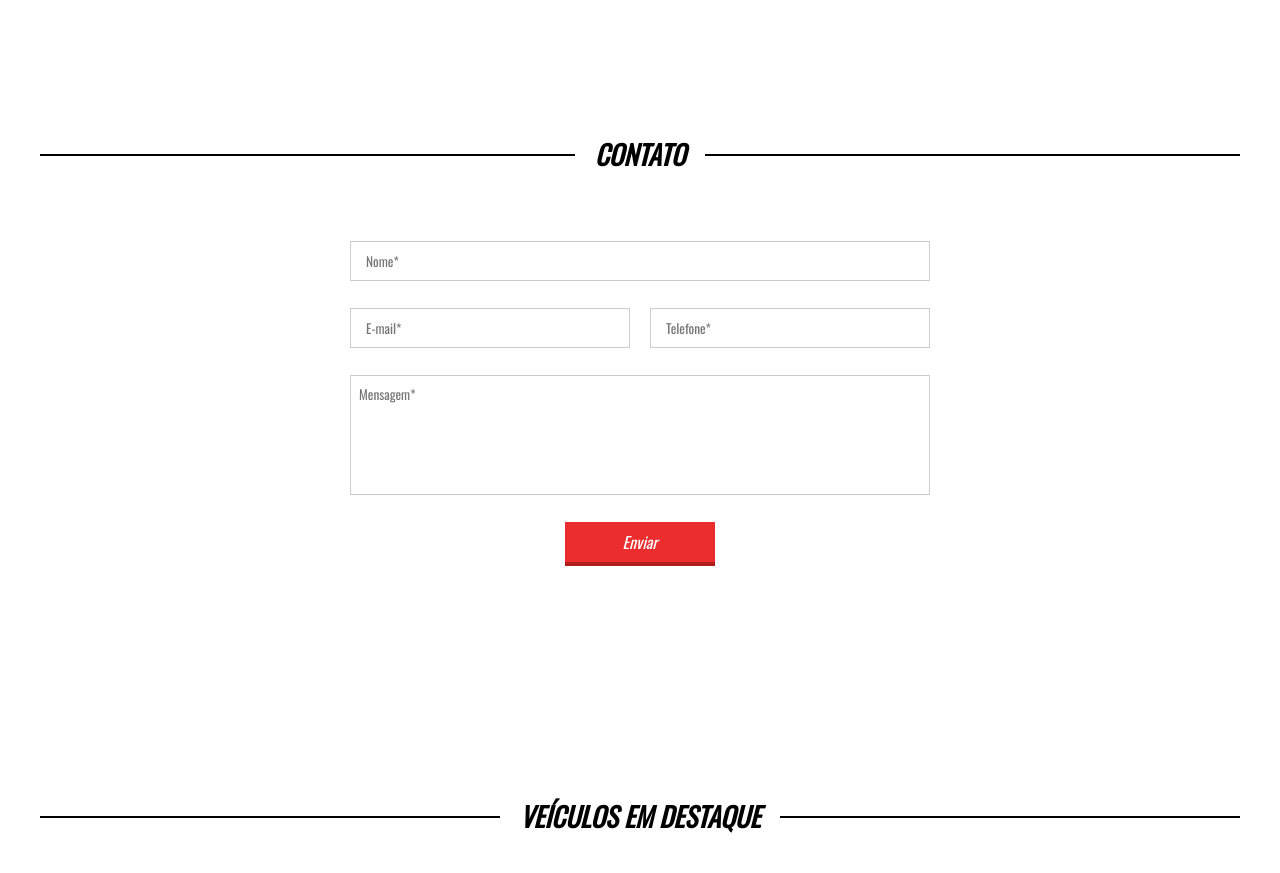
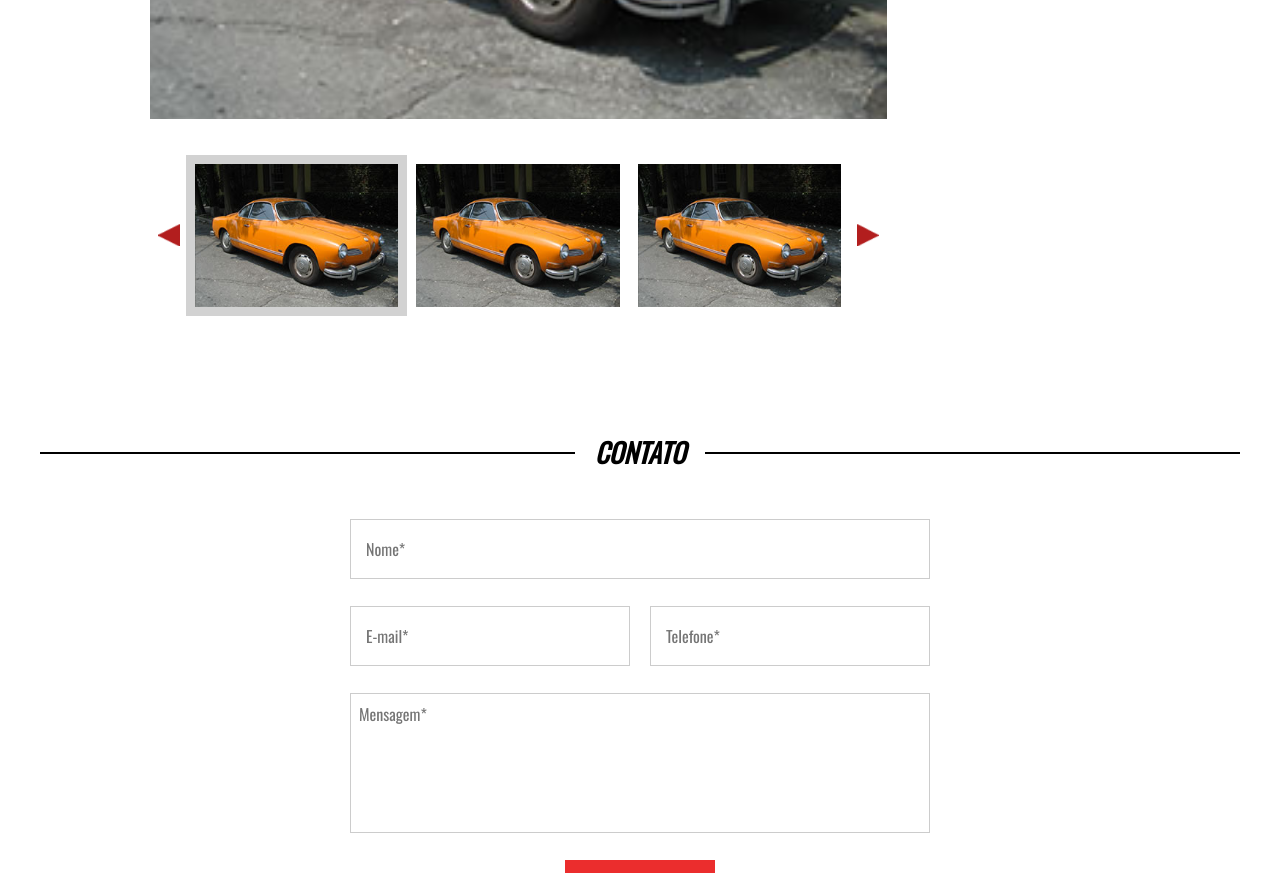
Before and after one commit to V1nnys/Danki-code, a PHP site: page /veiculo1.html in a window 1280 px wide. Shown: the part 751-1624 px from the top of the page. Run offline with PHP 8.4, Linux system fonts and the light colour scheme.

Commit message:
Projeto_05
Venda single

```diff
--- a/Projeto_pratico_05/Css/css5.css
+++ b/Projeto_pratico_05/Css/css5.css
@@ -300,12 +300,12 @@
 }
 
 section.contato {
-  padding: 80px 2%;
+  padding: 80px 2% 0 2%;
 }
 
 section.contato form {
   max-width: 600px;
-  margin: 50px auto;
+  margin: 30px auto;
 }
 
 section.contato .input-wraper {
@@ -317,15 +317,17 @@
 section.contato input[type="text"] {
   width: 100%;
   border: 1px solid #ccc;
-  height: 40px;
+  height: 60px;
+  font-size: 16px;
   line-height: 40px;
   padding-left: 15px;
 }
 
 section.contato textarea {
+  font-size: 16px;
   width: 100%;
   border: 1px solid #ccc;
-  height: 120px;
+  height: 140px;
   padding: 8px;
   resize: none;
 }
@@ -527,16 +529,17 @@
 }
 
 section.venda-single {
-  padding: 0 2%;
+  padding: 80px 2% 0 2%;
 }
 
 section.venda-single .container {
-  padding: 40px 0;
-  max-width: 1000px;
+  padding: 40px 0 0 0;
+  text-align: center;
+  max-width: 1280px;
 }
 
 .info-veiculo {
-  float: left;
+  display: inline-block;
   width: 60%;
 }
 
@@ -544,43 +547,97 @@
   width: 100%;
   padding-top: 70%;
   background-position: center;
-  background-size: contain;
+  background-size: cover;
   background-repeat: no-repeat;
 }
 
 .descricao-veiculo {
-  float: left;
-  width: 40%;
-  padding: 20px;
+  vertical-align: top;
+  display: inline-block;
+  padding: 60px 20px;
+  text-align: left;
 }
 
 .descricao-veiculo p {
-  margin-top: 25px;
-  max-width: 360px;
+  margin-top: 17px;
+  max-width: 200px;
 }
 
 .descricao-veiculo a {
   margin-top: 25px;
 }
 
+.nav-galeria-parent {
+  width: 100%;
+  padding: 36px;
+  position: relative;
+}
+
+.arrow-left-nav {
+  position: absolute;
+  left: 8px;
+  top: 50%;
+  cursor: pointer;
+  transform: translateY(-50%);
+  -ms-transform: translateY(-50%);
+  background-image: url("../images/arrow-left.png");
+  background-size: 100% 100%;
+  width: 22px;
+  height: 22px;
+}
+
+.arrow-right-nav {
+  position: absolute;
+  right: 8px;
+  top: 50%;
+  cursor: pointer;
+  transform: translateY(-50%);
+  -ms-transform: translateY(-50%);
+  background-image: url("../images/arrow-right.png");
+  background-size: 100% 100%;
+  width: 22px;
+  height: 22px;
+}
+
+.info-bread {
+  padding: 20px 0;
+  text-align: left;
+}
+
+.info-bread a {
+  text-decoration: none;
+  color: black;
+}
+
+.info-bread a:last-child {
+  color: red;
+}
+
+.info-bread span {
+  padding: 0 30px;
+}
+
 .nav-galeria {
+  overflow: hidden;
   width: 100%;
-  padding: 15px;
-  margin-top: 15px;
-  overflow: hidden;
 }
 
 .nav-galeria-wraper {
   width: 200%;
 }
 
+.mini-img-wraper {
+  float: left;
+  padding: 9px;
+  width: calc(33.3% * (100 / 200));
+}
+
 .mini-img {
-  float: left;
-  border: 7px solid white;
+  width: 100%;
+  cursor: pointer;
+  padding-top: 70%;
   background-position: center;
   background-size: cover;
-  padding-top: calc(33.3% * (100 / 200) * 0.4);
-  width: calc(33.3% * (100 / 200));
 }
 
 /* -----------------------------responsivo----------------------------- */
@@ -662,6 +719,23 @@
     text-align: center;
     width: 100%;
   }
+
+  .info-veiculo {
+    width: 100%;
+  }
+
+  .descricao-veiculo {
+    padding: 20px 0;
+    text-align: center;
+  }
+
+  .descricao-veiculo a {
+    display: inline-block;
+  }
+
+  .descricao-veiculo p {
+    max-width: none;
+  }
 }
 
 /* ===================================================================== */
--- a/Projeto_pratico_05/veiculo1.html
+++ b/Projeto_pratico_05/veiculo1.html
@@ -56,41 +56,77 @@
 
       <div class="container">
         <div class="info-veiculo">
+          <div class="info-bread">
+            <a href="">HOME</a><span>></span> <a href="">VENDA</a
+            ><span>></span> <a href="">VEÍCULO DE TESTE</a>
+          </div>
+          <!--info-bread-->
           <div
             style="background-image: url('./images/carro1.jpg')"
             class="foto-destaque"
           ></div>
-
+          <!--info-veiculo-->
+          <div class="nav-galeria-parent">
+            <div class="arrow-left-nav"></div>
+            <div class="arrow-right-nav"></div>
             <div class="nav-galeria">
               <div class="nav-galeria-wraper">
+                <div
+                  style="background-color: rgb(210, 210, 210)"
+                  class="mini-img-wraper"
+                >
                   <div
                     style="background-image: url('./images/carro1.jpg')"
                     class="mini-img"
                   ></div>
+                </div>
+                <!--mini-img-wraper-->
+
+                <div class="mini-img-wraper">
                   <div
-                style="background-image: url('./images/carro2.jpg')"
+                    style="background-image: url('./images/carro1.jpg')"
                     class="mini-img"
                   ></div>
+                </div>
+                <!--mini-img-wraper-->
+
+                <div class="mini-img-wraper">
                   <div
-                style="background-image: url('./images/carro3.jpg')"
+                    style="background-image: url('./images/carro1.jpg')"
                     class="mini-img"
                   ></div>
+                </div>
+                <!--mini-img-wraper-->
+
+                <div class="mini-img-wraper">
                   <div
-                style="background-image: url('./images/carro4.jpg')"
+                    style="background-image: url('./images/carro1.jpg')"
                     class="mini-img"
                   ></div>
+                </div>
+                <!--mini-img-wraper-->
+
+                <div class="mini-img-wraper">
                   <div
-                style="background-image: url('./images/carro5.jpg')"
+                    style="background-image: url('./images/carro1.jpg')"
                     class="mini-img"
                   ></div>
+                </div>
+                <!--mini-img-wraper-->
+
+                <div class="mini-img-wraper">
                   <div
-                style="background-image: url('./images/carro6.jpg')"
+                    style="background-image: url('./images/carro1.jpg')"
                     class="mini-img"
                   ></div>
+                </div>
+                <!--mini-img-wraper-->
               </div>
               <!--nav-galeria-wraper-->
             </div>
             <!--nav-galeria-->
+          </div>
+          <!--nav-galeria-parent-->
         </div>
         <!--info-veiculo-->
 
```
Lines whose indentation alone changed are shown as unchanged.
